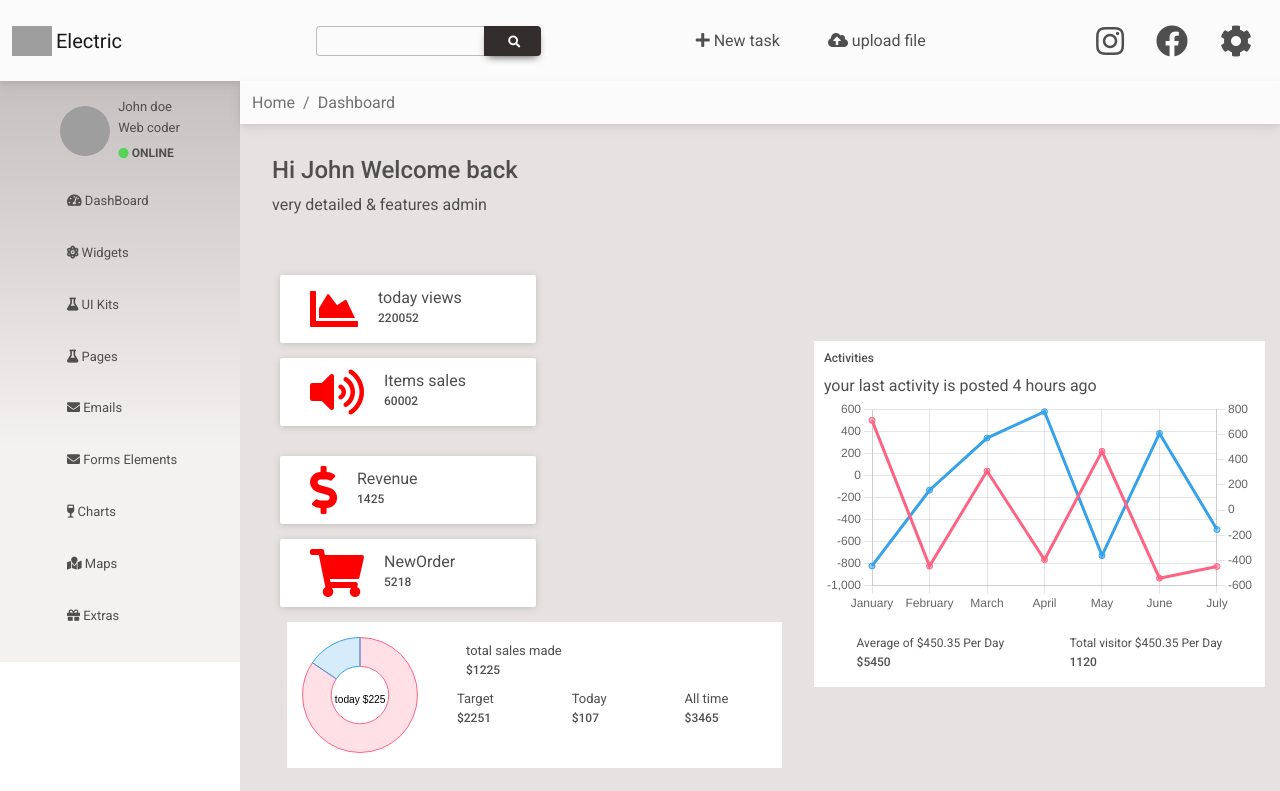
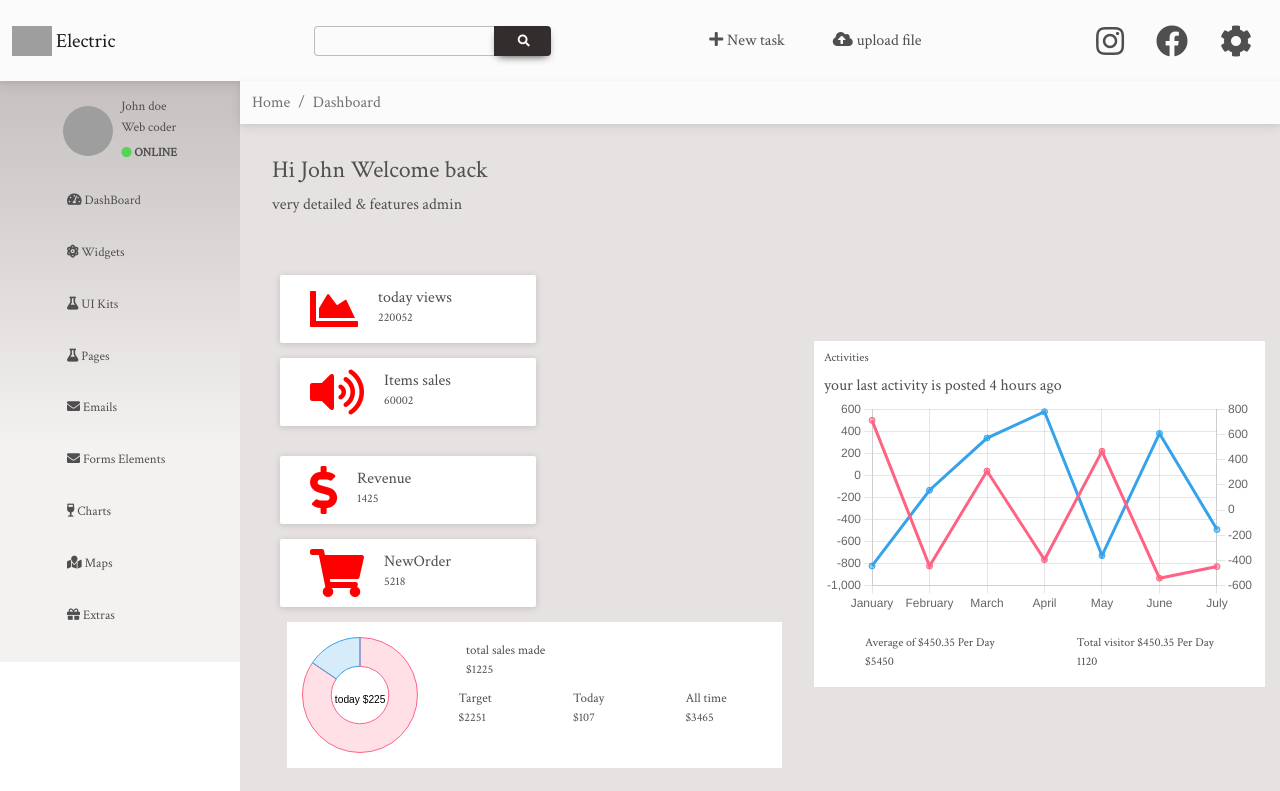
Before and after one commit to pankajsahh/demodashboard, a React (Create React App) app: page / in a window 1280 px wide. Shown: the top 791 px of the page. Built offline with nearby package versions, Linux system fonts and the light colour scheme; grey boxes are pictures that could not be loaded.

Commit message:
font added app left

```diff
--- a/src/index.css
+++ b/src/index.css
@@ -1,4 +1,7 @@
+@import url('https://fonts.googleapis.com/css2?family=Crimson+Text&display=swap');
+
 body {
   margin: 0;
-  font-family: Roboto, Helvetica, Arial, sans-serif;
+  font-family: 'Crimson Text', serif !important;
+  font-weight: 500;
 }
```
Also changed, not shown: src/components/Header/Header.jsx (+4 -4 lines).
